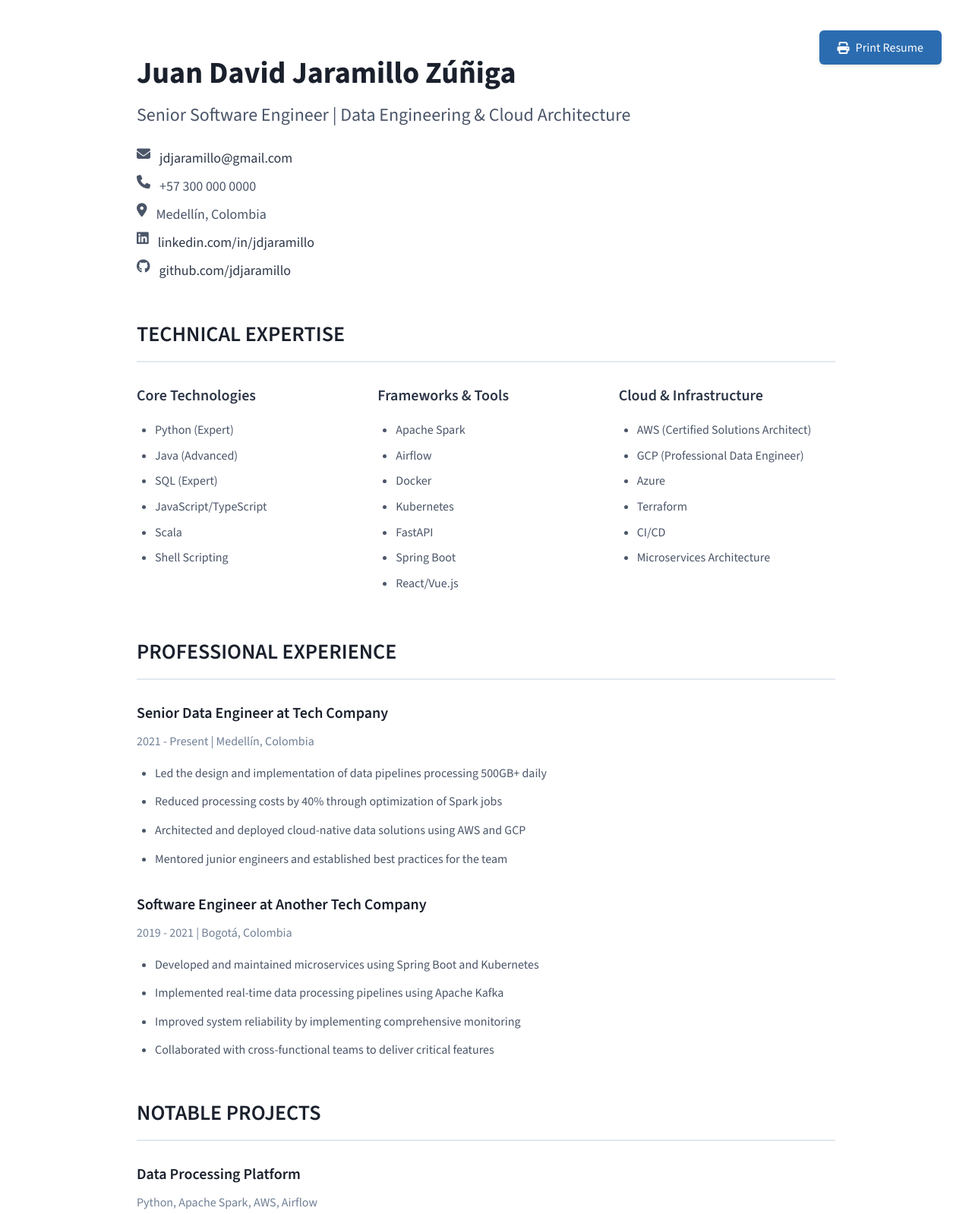
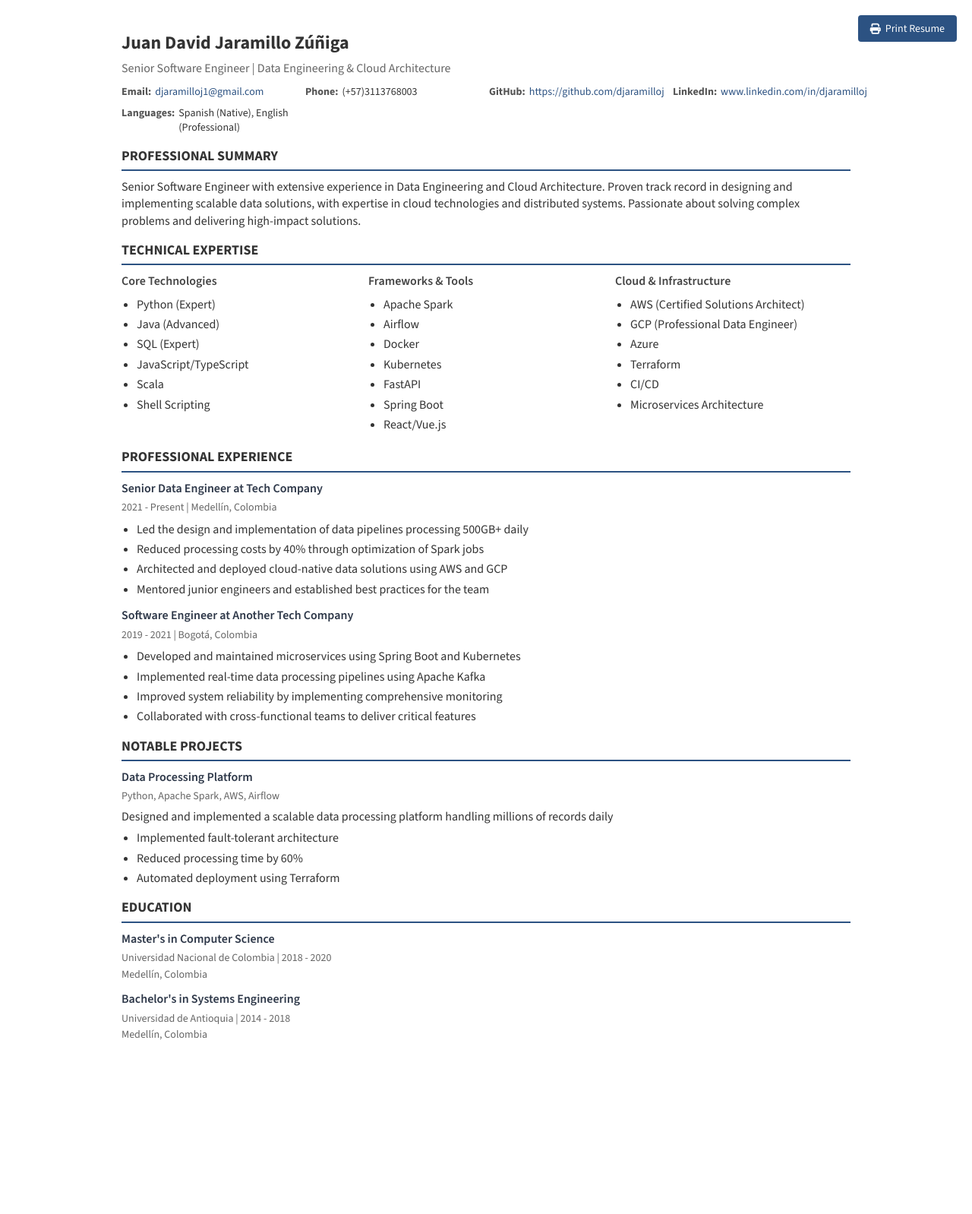
Before and after one commit to meca1/cv, a plain HTML site: page index.html in a window 1280 px wide. Shown: the top 1598 px of the page at 76% size. After the commit the page ends 1427 px from the top, so only its background shows below. Drawn offline with nearby package versions, Linux system fonts and the light colour scheme.

Commit message:
Refactor resume structure and enhance dynamic rendering capabilities
- Updated index.html to replace hardcoded content with dynamic placeholders for improved maintainability.
- Refactored app.js to organize resume data into structured sections, enhancing clarity and separation of concerns.
- Improved CSS styles for better layout, readability, and responsiveness across various devices.
- Enhanced the initialization logic to dynamically populate the resume sections upon page load.

```diff
--- a/index.html
+++ b/index.html
@@ -5,8 +5,8 @@
   <!-- Required meta tags -->
   <meta charset="UTF-8">
   <meta name="viewport" content="width=device-width, initial-scale=1.0">
-  <meta name="description" content="Juan David Jaramillo Zúñiga - Senior Software Engineer Resume">
-  <title>Juan David Jaramillo Zúñiga - Software Engineer</title>
+  <meta name="description" content="Resume">
+  <title id="page-title"></title>
   <!-- Font Awesome -->
   <link rel="stylesheet" href="https://cdnjs.cloudflare.com/ajax/libs/font-awesome/6.5.1/css/all.min.css">
   <!-- Custom CSS -->
@@ -17,73 +17,52 @@
   <div class="container">
     <!-- Header -->
     <header>
-      <h1 class="name">Juan David Jaramillo Zúñiga</h1>
-      <p class="role">Senior Software Engineer | Data Engineering & Cloud Architecture</p>
-      <div class="contact-info">
-        <div>
-          <span class="label">Email:</span>
-          <a href="mailto:djaramilloj1@gmail.com">djaramilloj1@gmail.com</a>
-        </div>
-        <div>
-          <span class="label">Phone:</span>
-          <span>(+57)3113768003</span>
-        </div>
-        <div>
-          <span class="label">GitHub:</span>
-          <a href="https://github.com/djaramilloj" target="_blank">https://github.com/djaramilloj</a>
-        </div>
-        <div>
-          <span class="label">LinkedIn:</span>
-          <a href="https://www.linkedin.com/in/djaramilloj" target="_blank">www.linkedin.com/in/djaramilloj</a>
-        </div>
-        <div>
-          <span class="label">Languages:</span>
-          <span>Spanish (Native), English (Professional)</span>
-        </div>
-      </div>
+      <h1 class="name" id="full-name"></h1>
+      <p class="role" id="role"></p>
+      <div class="contact-info" id="contact-info"></div>
     </header>
+
+    <!-- Professional Summary -->
+    <section id="professional-summary">
+      <h2></h2>
+      <p id="profile-summary"></p>
+    </section>
 
     <!-- Technical Skills -->
     <section id="technical-skills">
-      <h2>TECHNICAL EXPERTISE</h2>
+      <h2></h2>
       <div class="skills-container">
-        <div class="skill-section">
-          <h3>Core Technologies</h3>
-          <ul id="programming-languages"></ul>
+        <div class="skill-section" id="core-technologies">
+          <h3></h3>
+          <ul></ul>
         </div>
-        <div class="skill-section">
-          <h3>Frameworks & Tools</h3>
-          <ul id="frameworks-libraries"></ul>
+        <div class="skill-section" id="frameworks-tools">
+          <h3></h3>
+          <ul></ul>
         </div>
-        <div class="skill-section">
-          <h3>Cloud & Infrastructure</h3>
-          <ul id="architecture-cloud"></ul>
+        <div class="skill-section" id="cloud-infrastructure">
+          <h3></h3>
+          <ul></ul>
         </div>
       </div>
     </section>
 
     <!-- Professional Experience -->
     <section id="professional-experience">
-      <h2>PROFESSIONAL EXPERIENCE</h2>
+      <h2></h2>
       <div id="experience"></div>
     </section>
 
     <!-- Notable Projects -->
-    <section id="projects-section">
-      <h2>NOTABLE PROJECTS</h2>
-      <div id="projects"></div>
-    </section>
-
-    <!-- Professional Summary -->
-    <section id="professional-summary">
-      <h2>PROFESSIONAL SUMMARY</h2>
-      <p id="profile-summary"></p>
+    <section id="projects">
+      <h2></h2>
+      <div id="projects-container"></div>
     </section>
 
     <!-- Education -->
-    <section id="education-section">
-      <h2>EDUCATION</h2>
-      <div id="education"></div>
+    <section id="education">
+      <h2></h2>
+      <div id="education-container"></div>
     </section>
   </div>
 
--- a/src/js/app.js
+++ b/src/js/app.js
@@ -1,31 +1,50 @@
 // Resume Data
 const resumeData = {
-  personalInfo: {
   name: "Juan David Jaramillo Zúñiga",
   role: "Senior Software Engineer | Data Engineering & Cloud Architecture",
   contact: {
-      email: "jdjaramillo@gmail.com",
-      phone: "+57 300 000 0000",
-      location: "Medellín, Colombia",
-      linkedin: "linkedin.com/in/jdjaramillo",
-      github: "github.com/jdjaramillo"
+    email: {
+      label: "Email",
+      value: "djaramilloj1@gmail.com",
+      href: "mailto:djaramilloj1@gmail.com"
+    },
+    phone: {
+      label: "Phone",
+      value: "(+57)3113768003"
+    },
+    github: {
+      label: "GitHub",
+      value: "https://github.com/djaramilloj",
+      href: "https://github.com/djaramilloj"
+    },
+    linkedin: {
+      label: "LinkedIn",
+      value: "www.linkedin.com/in/djaramilloj",
+      href: "https://www.linkedin.com/in/djaramilloj"
+    },
+    languages: {
+      label: "Languages",
+      value: "Spanish (Native), English (Professional)"
     }
   },
-
-  summary: `Senior Software Engineer with extensive experience in Data Engineering and Cloud Architecture.
-  Proven track record in designing and implementing scalable data solutions, with expertise in cloud technologies
-  and distributed systems. Passionate about solving complex problems and delivering high-impact solutions.`,
-
-  skills: {
-    coreTechnologies: [
+  sections: {
+    technicalSkills: {
+      title: "TECHNICAL EXPERTISE",
+      subsections: {
+        coreTechnologies: {
+          title: "Core Technologies",
+          items: [
             "Python (Expert)",
             "Java (Advanced)",
             "SQL (Expert)",
             "JavaScript/TypeScript",
             "Scala",
             "Shell Scripting"
-    ],
-    frameworksTools: [
+          ]
+        },
+        frameworksTools: {
+          title: "Frameworks & Tools",
+          items: [
             "Apache Spark",
             "Airflow",
             "Docker",
@@ -33,8 +52,11 @@ const resumeData = {
             "FastAPI",
             "Spring Boot",
             "React/Vue.js"
-    ],
-    cloudInfrastructure: [
+          ]
+        },
+        cloudInfrastructure: {
+          title: "Cloud & Infrastructure",
+          items: [
             "AWS (Certified Solutions Architect)",
             "GCP (Professional Data Engineer)",
             "Azure",
@@ -42,9 +64,12 @@ const resumeData = {
             "CI/CD",
             "Microservices Architecture"
           ]
+        }
+      }
     },
-
-  experience: [
+    experience: {
+      title: "PROFESSIONAL EXPERIENCE",
+      items: [
         {
           title: "Senior Data Engineer",
           company: "Tech Company",
@@ -69,9 +94,11 @@ const resumeData = {
             "Collaborated with cross-functional teams to deliver critical features"
           ]
         }
-  ],
-
-  projects: [
+      ]
+    },
+    projects: {
+      title: "NOTABLE PROJECTS",
+      items: [
         {
           name: "Data Processing Platform",
           technologies: "Python, Apache Spark, AWS, Airflow",
@@ -81,20 +108,18 @@ const resumeData = {
             "Reduced processing time by 60%",
             "Automated deployment using Terraform"
           ]
+        }
+      ]
     },
-    {
-      name: "Real-time Analytics Dashboard",
-      technologies: "React, FastAPI, PostgreSQL, Redis",
-      description: "Built a real-time analytics dashboard for monitoring system metrics",
-      highlights: [
-        "Implemented WebSocket for real-time updates",
-        "Designed responsive UI with Material-UI",
-        "Optimized database queries for performance"
-      ]
-    }
-  ],
-
-  education: [
+    summary: {
+      title: "PROFESSIONAL SUMMARY",
+      content: "Senior Software Engineer with extensive experience in Data Engineering and Cloud Architecture. " +
+              "Proven track record in designing and implementing scalable data solutions, with expertise in cloud technologies " +
+              "and distributed systems. Passionate about solving complex problems and delivering high-impact solutions."
+    },
+    education: {
+      title: "EDUCATION",
+      items: [
         {
           degree: "Master's in Computer Science",
           institution: "Universidad Nacional de Colombia",
@@ -108,57 +133,81 @@ const resumeData = {
           location: "Medellín, Colombia"
         }
       ]
+    }
+  }
 };
 
-// Components
-class Header {
-  constructor(personalInfo) {
-    this.personalInfo = personalInfo;
+// Initialize the page
+function initializePage() {
+  // Set page title and header
+  document.getElementById('page-title').textContent = `${resumeData.name} - Resume`;
+  document.getElementById('full-name').textContent = resumeData.name;
+  document.getElementById('role').textContent = resumeData.role;
+
+  // Initialize contact info
+  initializeContact();
+
+  // Initialize all sections
+  initializeSections();
 }
 
-  render() {
-    const { name, role, contact } = this.personalInfo;
+function initializeContact() {
+  const contactInfo = document.getElementById('contact-info');
+  contactInfo.innerHTML = '';
 
-    document.querySelector('.name').textContent = name;
-    document.querySelector('.role').textContent = role;
+  Object.entries(resumeData.contact).forEach(([key, item]) => {
+    const div = document.createElement('div');
+    const label = document.createElement('span');
+    label.className = 'label';
+    label.textContent = item.label + ':';
 
-    const contactHTML = `
-      <div><i class="fas fa-envelope"></i> <a href="mailto:${contact.email}">${contact.email}</a></div>
-      <div><i class="fas fa-phone"></i> ${contact.phone}</div>
-      <div><i class="fas fa-map-marker-alt"></i> ${contact.location}</div>
-      <div><i class="fab fa-linkedin"></i> <a href="https://${contact.linkedin}" target="_blank">${contact.linkedin}</a></div>
-      <div><i class="fab fa-github"></i> <a href="https://${contact.github}" target="_blank">${contact.github}</a></div>
-    `;
+    const value = item.href
+      ? document.createElement('a')
+      : document.createElement('span');
 
-    document.querySelector('.contact-info').innerHTML = contactHTML;
+    if (item.href) {
+      value.href = item.href;
+      value.target = '_blank';
     }
+    value.textContent = item.value;
+
+    div.appendChild(label);
+    div.appendChild(value);
+    contactInfo.appendChild(div);
+  });
 }
 
-class Skills {
-  constructor(skills) {
-    this.skills = skills;
+function initializeSections() {
+  // Initialize Professional Summary
+  const summarySection = document.getElementById('professional-summary');
+  if (summarySection) {
+    summarySection.querySelector('h2').textContent = resumeData.sections.summary.title;
+    document.getElementById('profile-summary').textContent = resumeData.sections.summary.content;
   }
 
-  render() {
-    const { coreTechnologies, frameworksTools, cloudInfrastructure } = this.skills;
+  // Initialize Technical Skills
+  const skillsSection = document.getElementById('technical-skills');
+  if (skillsSection) {
+    skillsSection.querySelector('h2').textContent = resumeData.sections.technicalSkills.title;
+    const subsections = resumeData.sections.technicalSkills.subsections;
 
-    document.getElementById('programming-languages').innerHTML = this.createList(coreTechnologies);
-    document.getElementById('frameworks-libraries').innerHTML = this.createList(frameworksTools);
-    document.getElementById('architecture-cloud').innerHTML = this.createList(cloudInfrastructure);
+    Object.entries(subsections).forEach(([key, subsection]) => {
+      const sectionElement = document.getElementById(key.replace(/([A-Z])/g, '-$1').toLowerCase());
+      if (sectionElement) {
+        sectionElement.querySelector('h3').textContent = subsection.title;
+        const ul = sectionElement.querySelector('ul');
+        ul.innerHTML = subsection.items.map(item => `<li>${item}</li>`).join('');
+      }
+    });
   }
 
-  createList(items) {
-    return items.map(item => `<li>${item}</li>`).join('');
-  }
-}
-
-class Experience {
-  constructor(experience) {
-    this.experience = experience;
-  }
-
-  render() {
-    const experienceHTML = this.experience.map(job => `
+  // Initialize Experience
+  const experienceSection = document.getElementById('professional-experience');
+  if (experienceSection) {
+    experienceSection.querySelector('h2').textContent = resumeData.sections.experience.title;
+    const experienceContainer = document.getElementById('experience');
+    experienceContainer.innerHTML = resumeData.sections.experience.items
+      .map(job => `
         <div class="job">
           <div class="job-header">
             <h3>${job.title} at ${job.company}</h3>
@@ -168,19 +217,17 @@ class Experience {
             ${job.achievements.map(achievement => `<li>${achievement}</li>`).join('')}
           </ul>
         </div>
-    `).join('');
-
-    document.getElementById('experience').innerHTML = experienceHTML;
-  }
+      `)
+      .join('');
   }
 
-class Projects {
-  constructor(projects) {
-    this.projects = projects;
-  }
-
-  render() {
-    const projectsHTML = this.projects.map(project => `
+  // Initialize Projects
+  const projectsSection = document.getElementById('projects');
+  if (projectsSection) {
+    projectsSection.querySelector('h2').textContent = resumeData.sections.projects.title;
+    const projectsContainer = document.getElementById('projects-container');
+    projectsContainer.innerHTML = resumeData.sections.projects.items
+      .map(project => `
         <div class="project">
           <h3>${project.name}</h3>
           <div class="project-tech">${project.technologies}</div>
@@ -189,84 +236,31 @@ class Projects {
             ${project.highlights.map(highlight => `<li>${highlight}</li>`).join('')}
           </ul>
         </div>
-    `).join('');
-
-    document.getElementById('projects').innerHTML = projectsHTML;
-  }
+      `)
+      .join('');
   }
 
-class Education {
-  constructor(education) {
-    this.education = education;
-  }
-
-  render() {
-    const educationHTML = this.education.map(edu => `
+  // Initialize Education
+  const educationSection = document.getElementById('education');
+  if (educationSection) {
+    educationSection.querySelector('h2').textContent = resumeData.sections.education.title;
+    const educationContainer = document.getElementById('education-container');
+    educationContainer.innerHTML = resumeData.sections.education.items
+      .map(edu => `
         <div class="education-item">
           <h3>${edu.degree}</h3>
           <div class="education-period">${edu.institution} | ${edu.period}</div>
           <div class="education-location">${edu.location}</div>
         </div>
-    `).join('');
-
-    document.getElementById('education').innerHTML = educationHTML;
+      `)
+      .join('');
   }
 }
 
-// Main Resume Class
-class Resume {
-  constructor(data) {
-    this.data = data;
-    this.components = {
-      header: new Header(data.personalInfo),
-      skills: new Skills(data.skills),
-      experience: new Experience(data.experience),
-      projects: new Projects(data.projects),
-      education: new Education(data.education)
-    };
-  }
-
-  render() {
-    try {
-      // Render all components
-      Object.entries(this.components).forEach(([name, component]) => {
-        try {
-          component.render();
-          console.log(`✅ ${name} component rendered successfully`);
-        } catch (error) {
-          console.error(`Error rendering ${name} component:`, error);
-        }
+// Initialize print functionality
+document.querySelector('.print-button button').addEventListener('click', () => {
+  window.print();
 });
 
-      // Set summary
-      const summaryElement = document.getElementById('profile-summary');
-      if (summaryElement) {
-        summaryElement.textContent = this.data.summary;
-      }
-
-      // Initialize print functionality
-      this.initializePrint();
-    } catch (error) {
-      console.error('Error rendering resume:', error);
-    }
-  }
-
-  initializePrint() {
-    const printButton = document.querySelector('.print-button button');
-    if (printButton) {
-      printButton.addEventListener('click', () => {
-        window.print();
-      });
-    }
-  }
-}
-
-// Initialize the resume when the DOM is loaded
-document.addEventListener('DOMContentLoaded', () => {
-  try {
-    const resume = new Resume(resumeData);
-    resume.render();
-  } catch (error) {
-    console.error('Error initializing resume:', error);
-  }
-});
+// Initialize the page when the DOM is loaded
+document.addEventListener('DOMContentLoaded', initializePage);
--- a/src/styles/main.css
+++ b/src/styles/main.css
@@ -14,20 +14,21 @@ html {
 }
 
 body {
-  line-height: 1.6;
-  color: #2D3748;
+  font-family: Arial, sans-serif;
+  line-height: 1.4;
+  color: #333;
   background: white;
   min-height: 100vh;
   display: flex;
   justify-content: center;
-  padding: 2rem;
+  padding: 20px;
 }
 
 .container {
   width: 100%;
   max-width: 1000px;
   margin: 0 auto;
-  padding: 2.5rem;
+  padding: 20px;
   background: white;
   position: relative;
 }
@@ -44,45 +45,39 @@ body {
 
 /* Header */
 header {
-  margin-bottom: 3rem;
+  margin-bottom: 15px;
 }
 
 .name {
-  font-size: 2.5rem;
-  font-weight: 700;
-  margin: 0 0 0.75rem 0;
-  color: #1A202C;
-  line-height: 1.2;
+  font-size: 24px;
+  margin: 0 0 5px;
 }
 
 .role {
-  font-size: 1.5rem;
-  color: #4A5568;
-  margin-bottom: 1.5rem;
-  font-weight: 500;
+  font-size: 16px;
+  margin: 0 0 10px;
+  color: #666;
 }
 
 .contact-info {
-  display: flex;
-  flex-direction: column;
-  gap: 0.5rem;
+  display: grid;
+  grid-template-columns: repeat(auto-fit, minmax(200px, 1fr));
+  gap: 8px;
+  font-size: 14px;
 }
 
 .contact-info div {
   display: flex;
-  gap: 0.75rem;
-  font-size: 1.125rem;
-  color: #4A5568;
+  gap: 5px;
 }
 
 .contact-info .label {
-  font-weight: 500;
-  color: #2D3748;
-  min-width: 6rem;
+  font-weight: bold;
+  color: #555;
 }
 
 .contact-info a {
-  color: #2D3748;
+  color: #2c5282;
   text-decoration: none;
 }
 
@@ -92,16 +87,14 @@ header {
 
 /* Sections */
 section {
-  margin-bottom: 3rem;
+  margin-bottom: 15px;
 }
 
-h2 {
-  font-size: 1.75rem;
-  font-weight: 600;
-  color: #1A202C;
-  margin: 0 0 1.75rem 0;
-  padding-bottom: 0.75rem;
-  border-bottom: 2px solid #E2E8F0;
+section h2 {
+  font-size: 18px;
+  margin: 0 0 10px;
+  padding-bottom: 5px;
+  border-bottom: 2px solid #2c5282;
 }
 
 h3 {
@@ -114,100 +107,137 @@ h3 {
 /* Technical Skills */
 .skills-container {
   display: grid;
-  grid-template-columns: repeat(auto-fit, minmax(280px, 1fr));
-  gap: 2rem;
+  grid-template-columns: repeat(3, 1fr);
+  gap: 15px;
 }
 
-.skill-section {
-  margin-bottom: 0;
+.skill-section h3 {
+  font-size: 16px;
+  margin: 0 0 8px;
+  color: #444;
 }
 
 .skill-section ul {
   margin: 0;
-  padding-left: 1.5rem;
+  padding-left: 20px;
 }
 
 .skill-section li {
-  margin-bottom: 0.5rem;
-  font-size: 1rem;
-  color: #4A5568;
+  margin-bottom: 4px;
 }
 
 /* Experience */
 .job {
-  margin-bottom: 2rem;
+  margin-bottom: 12px;
 }
 
-.job h3 {
-  color: #1A202C;
-  margin-bottom: 0.5rem;
+.job:last-child {
+  margin-bottom: 0;
 }
 
 .job-header {
-  margin-bottom: 1rem;
+  margin-bottom: 8px;
+}
+
+.job-header h3 {
+  font-size: 16px;
+  margin: 0 0 4px;
 }
 
 .job-period {
-  font-size: 1rem;
-  color: #718096;
-  font-weight: 500;
+  font-size: 14px;
+  color: #666;
+}
+
+.job ul {
+  margin: 0;
+  padding-left: 20px;
+}
+
+.job li {
+  margin-bottom: 4px;
 }
 
 /* Projects */
 .project {
-  margin-bottom: 2rem;
+  margin-bottom: 12px;
+}
+
+.project:last-child {
+  margin-bottom: 0;
 }
 
 .project h3 {
-  color: #1A202C;
-  margin-bottom: 0.5rem;
+  font-size: 16px;
+  margin: 0 0 4px;
 }
 
 .project-tech {
-  font-size: 1rem;
-  color: #718096;
-  margin-bottom: 1rem;
-  font-weight: 500;
+  font-size: 14px;
+  color: #666;
+  margin-bottom: 6px;
 }
 
-/* Lists */
-ul {
-  margin: 0;
-  padding-left: 1.5rem;
+.project p {
+  margin: 0 0 6px;
 }
 
-li {
-  margin-bottom: 0.75rem;
-  font-size: 1rem;
-  line-height: 1.6;
-  color: #4A5568;
+.project ul {
+  margin: 0;
+  padding-left: 20px;
+}
+
+.project li {
+  margin-bottom: 4px;
+}
+
+/* Education */
+.education-item {
+  margin-bottom: 12px;
+}
+
+.education-item:last-child {
+  margin-bottom: 0;
+}
+
+.education-item h3 {
+  font-size: 16px;
+  margin: 0 0 4px;
+}
+
+.education-period {
+  font-size: 14px;
+  color: #666;
+  margin-bottom: 2px;
+}
+
+.education-location {
+  font-size: 14px;
+  color: #666;
 }
 
 /* Print Button */
 .print-button {
   position: absolute;
-  top: 2.5rem;
-  right: 2.5rem;
+  top: 20px;
+  right: 20px;
 }
 
 .print-button button {
-  padding: 0.75rem 1.5rem;
-  background: #2B6CB0;
+  background-color: #2c5282;
   color: white;
   border: none;
-  border-radius: 6px;
-  font-weight: 500;
-  font-size: 1rem;
+  padding: 8px 16px;
+  border-radius: 4px;
   cursor: pointer;
-  transition: background-color 0.2s;
-  box-shadow: 0 2px 4px rgba(0,0,0,0.1);
+  font-size: 14px;
   display: flex;
   align-items: center;
-  gap: 0.5rem;
+  gap: 6px;
 }
 
 .print-button button:hover {
-  background: #2C5282;
+  background-color: #1a365d;
 }
 
 /* Print Styles */
@@ -223,6 +253,7 @@ li {
 
   body {
     padding: 0;
+    margin: 0;
     line-height: 1.3;
     color: #000;
   }
@@ -230,7 +261,7 @@ li {
   .container {
     max-width: none;
     margin: 0;
-    padding: 0;
+    padding: 15px;
     background: none;
   }
 
@@ -295,7 +326,7 @@ li {
   .skills-container {
     display: grid;
     grid-template-columns: repeat(3, 1fr);
-    gap: 12pt;
+    gap: 10px;
   }
 
   .print-button {
```
Lines whose indentation alone changed are shown as unchanged.
